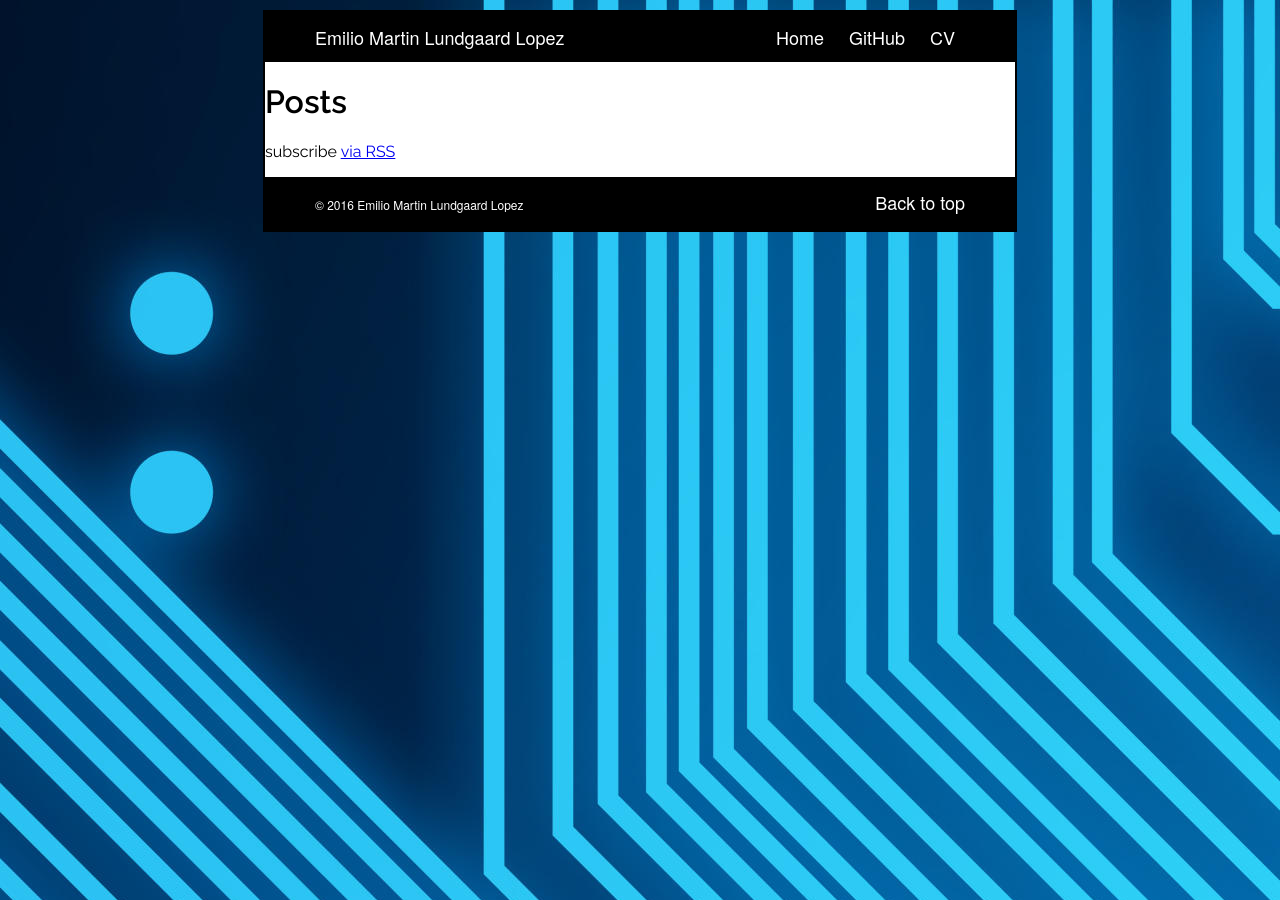
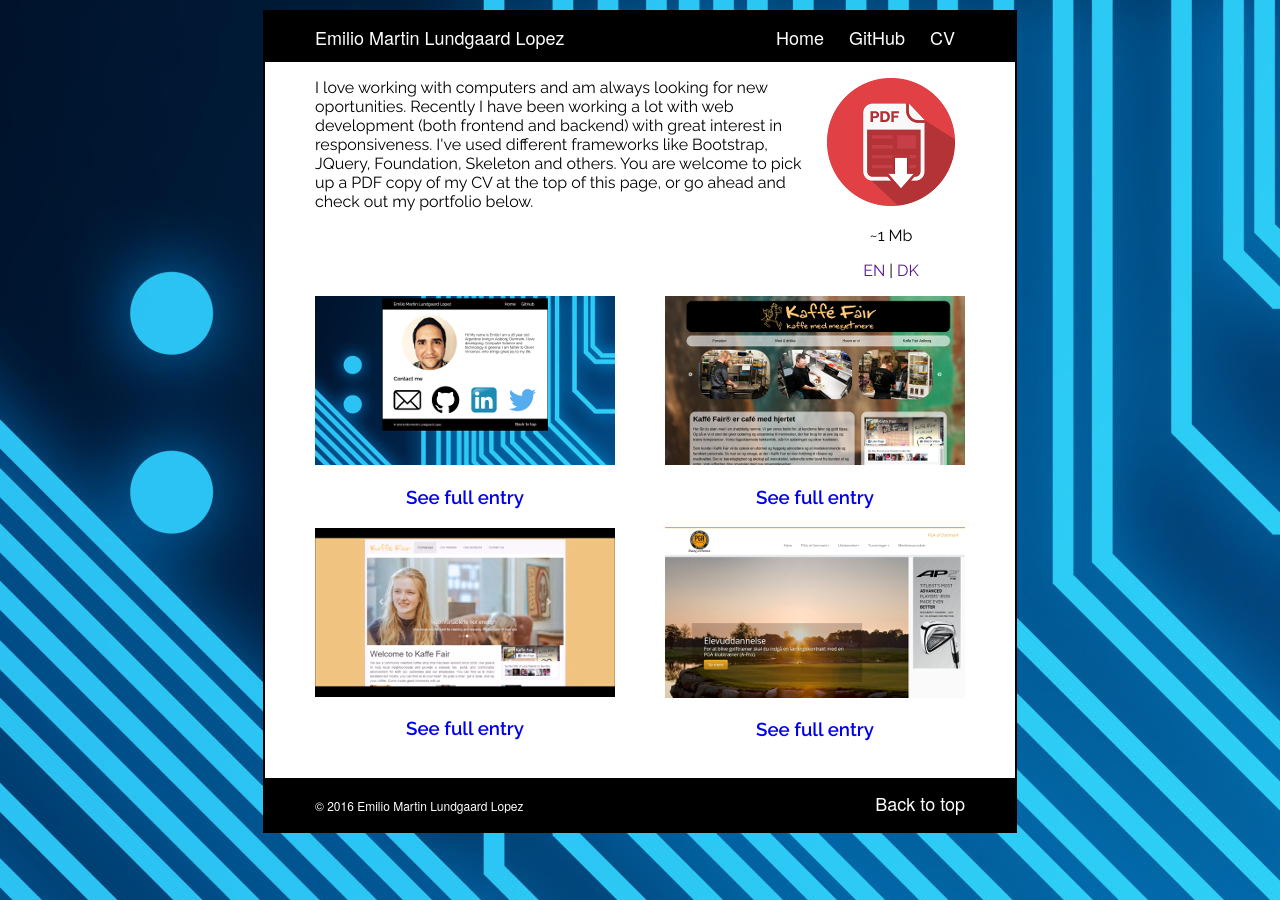
Before and after one commit to emilioidk/emilioidk.github.io, a Jekyll site: the page built from CV/index.html, in a window 1280 px wide. Built offline with Jekyll 4.4.1, drawn with Linux system fonts in a browser that asks for light colours.

Commit message:
Major CSS changes; Developing CV page; Clean out GitHub page

```diff
--- a/CV/index.html
+++ b/CV/index.html
@@ -2,22 +2,23 @@
 layout: default
 ---
 
-<div class="home">
+<div class="wrapper">
 
-  <h1 class="page-heading">Posts</h1>
+  <div class="pdf-box">
+    <img src="/assets/pdf.png" />
+    <p>~1 Mb</p>
+    <p><a href="">EN</a> | <a href="">DK</a></p>
+  </div>
+  <p>I love working with computers and am always looking for new oportunities. Recently I have been working a lot with web development (both frontend and backend) with great interest in responsiveness. I've used different frameworks like Bootstrap, JQuery, Foundation, Skeleton and others. You are welcome to pick up a PDF copy of my CV at the top of this page, or go ahead and check out my portfolio below. </p>
 
-  <ul class="post-list">
-    {% for post in site.posts %}
-      <li>
-        <span class="post-meta">{{ post.date | date: "%b %-d, %Y" }}</span>
-
-        <h2>
-          <a class="post-link" href="{{ post.url | prepend: site.baseurl }}">{{ post.title }}</a>
-        </h2>
-      </li>
-    {% endfor %}
-  </ul>
-
-  <p class="rss-subscribe">subscribe <a href="{{ "/feed.xml" | prepend: site.baseurl }}">via RSS</a></p>
+  <div class="contact-container clear-float">
+  {% for portfolio in site.portfolio %}
+    <div class="portfolio-case">
+      <img src="{{ portfolio.miniimg }}" alt="">
+      <h3 class="full-entry center-text"><a href="{{ portfolio.url }}" class="full-entry-text">See full entry</a></h3>
+    </div>
+  {% endfor %}
+    <span class="stretch"></span>
+  </div>
 
 </div>
--- a/GitHub/index.html
+++ b/GitHub/index.html
@@ -1,6 +1,8 @@
 ---
 layout: default
 ---
+
+<div class="home">
 
 {% for repository in site.github.public_repositories %}
 	{% capture thecycle %}{% cycle 'odd', 'even' %}{% endcapture %}
--- a/css/main.scss
+++ b/css/main.scss
@@ -49,12 +49,16 @@ $on-laptop:        800px;
 // ;
 
 body {
-    min-width: 400px;
+    min-width: 320px;
     max-width: 750px;
     border: 2px solid black;
 	margin: 10px auto;
 	background-image: url("../assets/circuit-board-bg.jpg");
     font-family: "Raleway", "HelveticaNeue", "Helvetica Neue", Helvetica, Arial, sans-serif;
+}
+
+a{
+  text-decoration: none;
 }
 
 .page-wrapper {
@@ -68,11 +72,12 @@ body {
 
 //Header & navigation
 .site-header {
-    background-color: black;
-    font-size: 18px;
-    font-family: "Raleway Medium", "HelveticaNeue", "Helvetica Neue", Helvetica, Arial, sans-serif;
-    color: white;
-    line-height: 50px;
+  background-color: black;
+  font-size: 18px;
+  font-family: "Raleway Medium", "HelveticaNeue", "Helvetica Neue", Helvetica, Arial, sans-serif;
+  color: white;
+  line-height: 50px;
+  clear:both;
 }
 
 .site-header * .page-link{
@@ -133,7 +138,7 @@ body {
     text-justify: distribute-all-lines;
 }
 
-.contact-container a {
+.contact-container * {
     vertical-align: middle;
     display: inline-block;
     *display: inline;
@@ -203,3 +208,34 @@ body {
   text-decoration:none;
   color:inherit;
 }
+
+.pdf-box {
+  float: right;
+  text-align: center;
+  margin: 0 10px;
+}
+
+.portfolio-case {
+  width: 300px;
+  text-align: center;
+}
+
+.portfolio-case:hover {
+  background-color:#005892;
+}
+
+.portfolio-case:hover > h3 a {
+  color: white;
+}
+
+img {
+  max-width: 100%;
+}
+
+.online {
+  color: green;
+}
+
+.offline {
+  color: red;
+}
```
